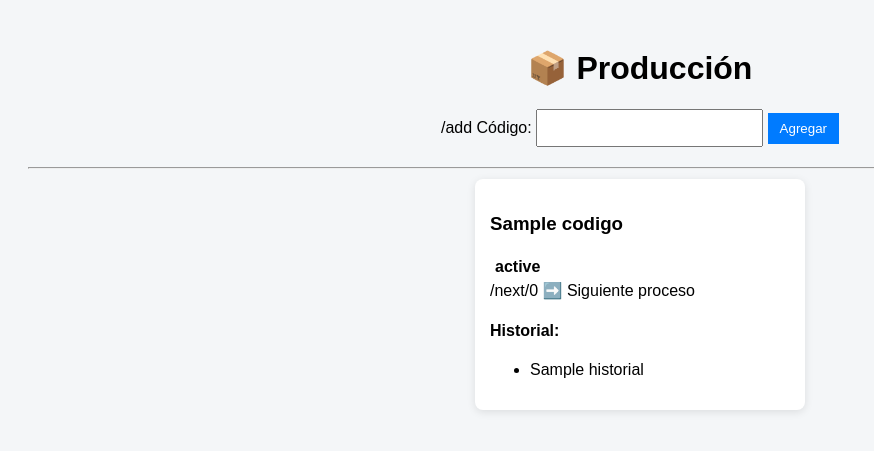
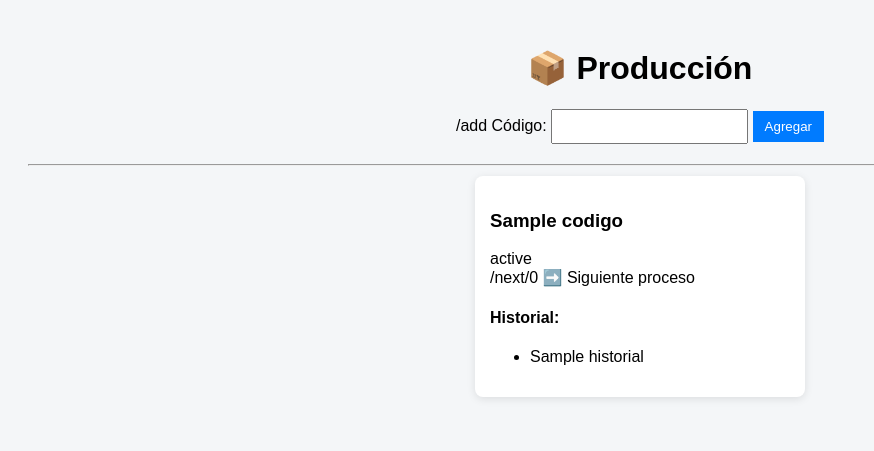
Before and after one commit to bdonis1974-ZUNT/Produccion-app, a Flask app: template templates/dash.html in a window 1280 px wide. Shown: the top 451 px of the page, without its empty margins (0-874 px from the left). Run offline with Flask 3, Linux system fonts and the light colour scheme; the template is opened without the code that fills it: most values are stand-ins (such as "Sample title", 1, 10 or a date in 2020).

Commit message:
Refactor styles and update HTML structure

```diff
--- a/templates/dash.html
+++ b/templates/dash.html
@@ -20,7 +20,6 @@
 
         input {
             padding: 8px;
-            font-size: 16px;
         }
 
         button {
@@ -28,7 +27,6 @@
             background: #007bff;
             color: white;
             border: none;
-            cursor: pointer;
         }
 
         .card {
@@ -40,11 +38,6 @@
             box-shadow: 0px 2px 8px rgba(0,0,0,0.1);
         }
 
-        .estado {
-            font-weight: bold;
-            padding: 5px;
-        }
-
         .CORTE { color: red; }
         .COSTURA { color: orange; }
         .INSPECCION { color: purple; }
@@ -54,11 +47,11 @@
         a {
             display: inline-block;
             margin-top: 10px;
-            padding: 6px 10px;
+            padding: 6px;
             background: green;
             color: white;
             text-decoration: none;
-            border-radius: 4px;
+            border-radius: 5px;
         }
     </style>
 </head>
@@ -81,7 +74,7 @@
 
     <h3>{{item.codigo}}</h3>
 
-    <div class="estado {{item.estado}}">
+    <div class="{{item.estado}}">
         {{item.estado}}
     </div>
 
```
